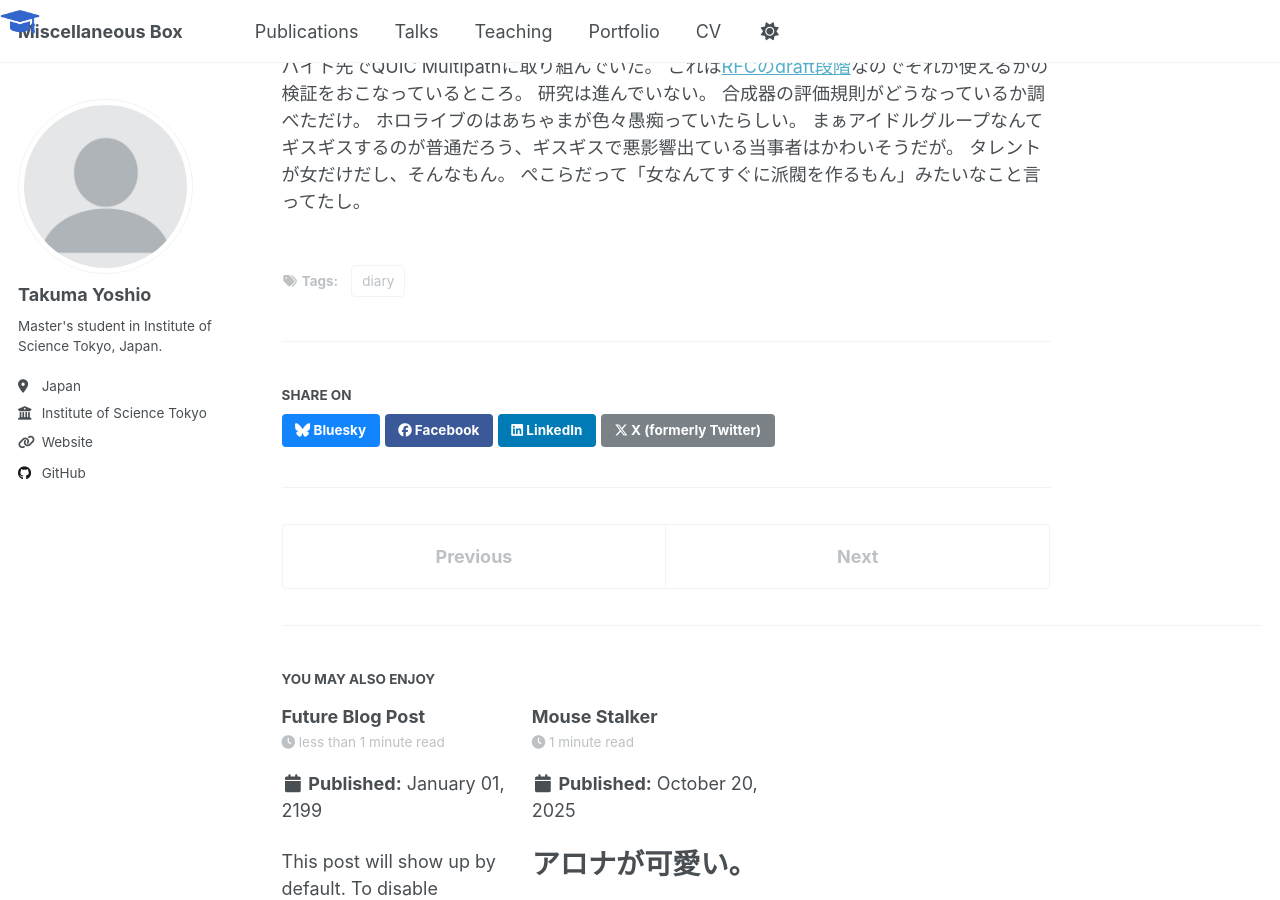
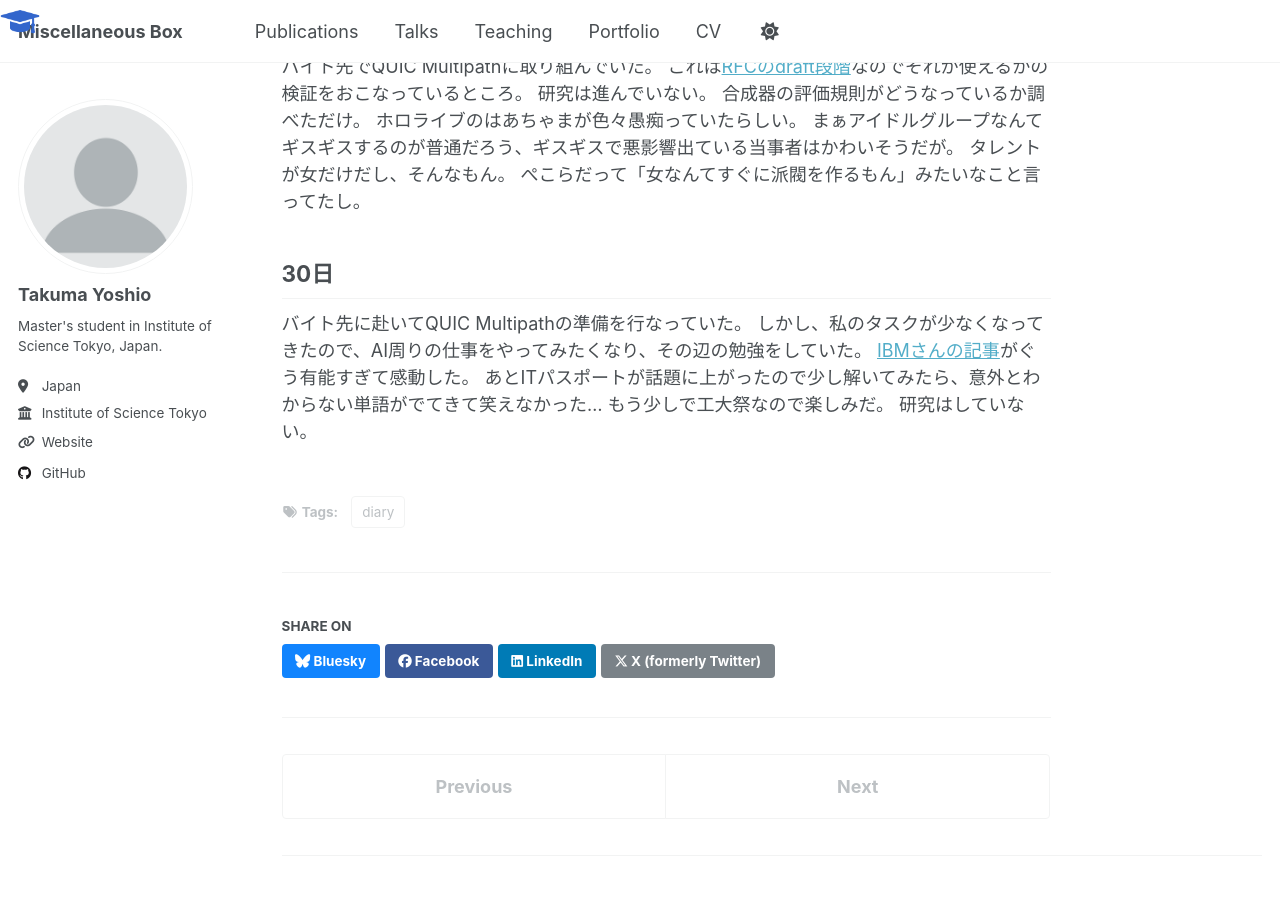
Before and after one commit to ta-yoshi02/ta-yoshi02.github.io, a Jekyll site: the page built from _posts/2025-10-10-blog-post.md, in a window 1280 px wide and 900 px high, scrolled down 3344 px. Built offline with Jekyll 4.4.1, drawn with Linux system fonts in a browser that asks for light colours; a script that is not in the unit is left out.

Commit message:
30日日記

```diff
--- a/_posts/2025-10-10-blog-post.md
+++ b/_posts/2025-10-10-blog-post.md
@@ -108,3 +108,11 @@ Kanonのフレームワークを見て機能追加をしている途中。
 まぁアイドルグループなんてギスギスするのが普通だろう、ギスギスで悪影響出ている当事者はかわいそうだが。
 タレントが女だけだし、そんなもん。
 ぺこらだって「女なんてすぐに派閥を作るもん」みたいなこと言ってたし。
+
+## 30日
+バイト先に赴いてQUIC Multipathの準備を行なっていた。
+しかし、私のタスクが少なくなってきたので、AI周りの仕事をやってみたくなり、その辺の勉強をしていた。
+[IBMさんの記事](https://www.ibm.com/jp-ja/think/topics/)がぐう有能すぎて感動した。
+あとITパスポートが話題に上がったので少し解いてみたら、意外とわからない単語がでてきて笑えなかった...
+もう少しで工大祭なので楽しみだ。
+研究はしていない。
```
